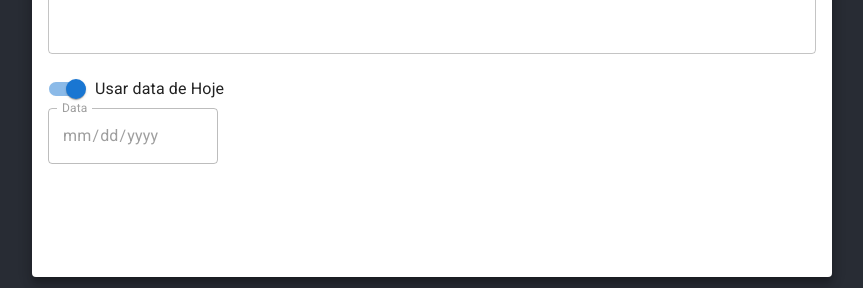
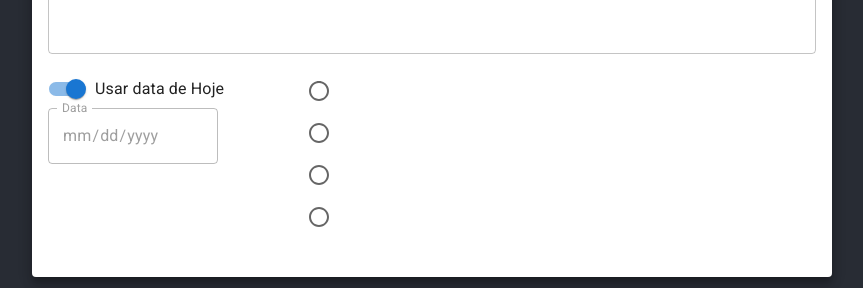
Before and after one commit to ismaelzaccah/reciflex-2, a React (Create React App) app: page / in a window 1280 px wide. Shown: the part 423-711 px from the top of the page, without its empty margins (208-1071 px from the left). Built offline with nearby package versions, Linux system fonts and the light colour scheme.

Commit message:
added radio and dotenv

```diff
--- a/src/App.jsx
+++ b/src/App.jsx
@@ -5,7 +5,7 @@ import '@fontsource/roboto/700.css';
 import logo from './assets/reciflex-logo.png';
 import './App.css';
 import * as React from 'react';
-import { Box, Paper, TextField, CssBaseline, Typography, Link, Grid, FormControlLabel, Switch } from '@mui/material';
+import { Box, Paper, TextField, CssBaseline, Typography, Link, Grid, FormControlLabel, Switch, RadioGroup, Radio } from '@mui/material';
 
 function App() {
   const [todayChecked, setTodayChecked] = React.useState(true);
@@ -79,10 +79,9 @@ function App() {
                     <Switch
                       id="today"
                       checked={todayChecked}
-                      onChange={handleChange}
-                      inputProps={{ 'aria-label': 'controlled' }} />
+                      onChange={handleChange} />
                   } label="Usar data de Hoje" />
-                <Grid item>
+                <Grid item xs={6}>
                   <TextField
                     type="date"
                     id="date"
@@ -93,7 +92,31 @@ function App() {
                 </Grid>
               </Grid>
               <Grid item xs={8}>
-
+                <RadioGroup
+                  id="signature"
+                  name="signature"
+                >
+                  <FormControlLabel
+                    value="signature1"
+                    control={<Radio />}
+                    label={process.env.REACT_APP_SIGNATURE_1_OWNER}
+                  />
+                  <FormControlLabel
+                    value="signature2"
+                    control={<Radio />}
+                    label={process.env.REACT_APP_SIGNATURE_2_OWNER}
+                  />
+                  <FormControlLabel
+                    value="signature3"
+                    control={<Radio />}
+                    label={process.env.REACT_APP_SIGNATURE_3_OWNER}
+                  />
+                  <FormControlLabel
+                    value="signature4"
+                    control={<Radio />}
+                    label={process.env.REACT_APP_SIGNATURE_4_OWNER}
+                  />
+                </RadioGroup>
               </Grid>
             </Grid>
           </Box>
```
Also changed, not shown: 1 other file (tests, documents, lock files or other folders).
